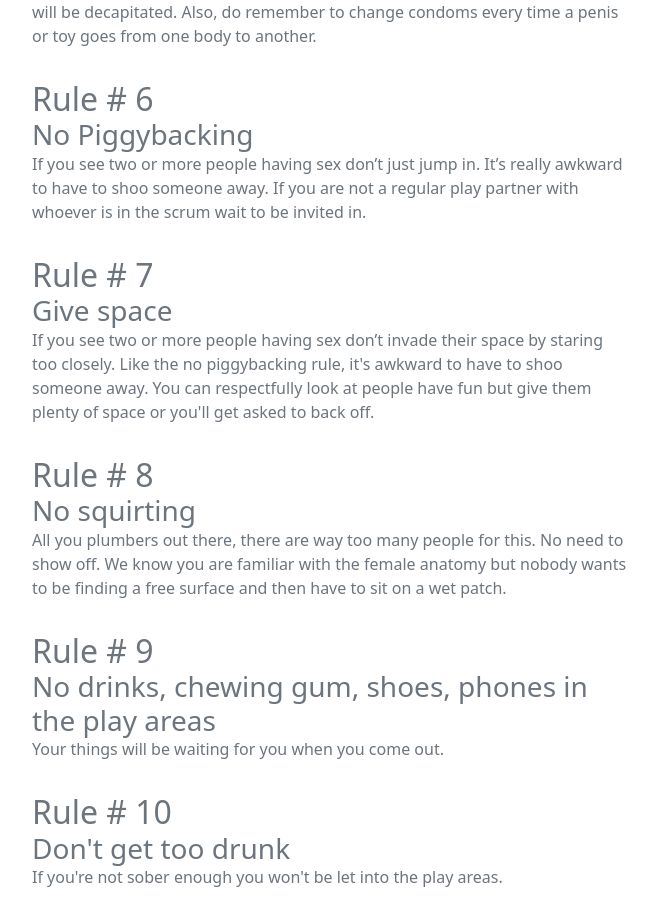
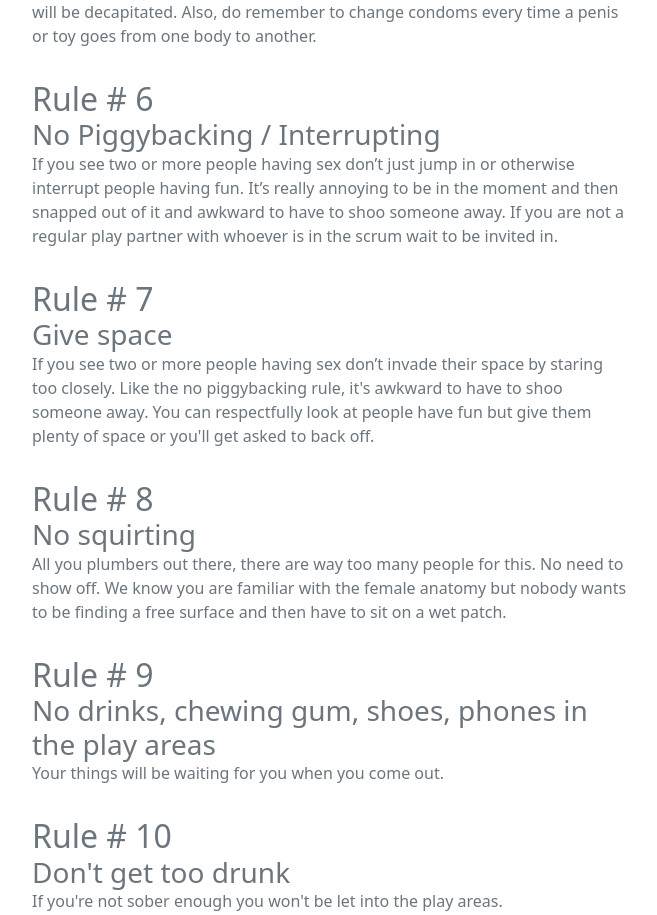
Before and after one commit to dantrovato/the-tribe-react18, a React (Vite) app: page /rules in a window 1280 px wide. Shown: the part 3326-4241 px from the top of the page, without its empty margins (308-965 px from the left). Built offline with nearby package versions, Linux system fonts and the light colour scheme.

Commit message:
Tweak rule num 6

```diff
--- a/src/components/Rules.tsx
+++ b/src/components/Rules.tsx
@@ -103,11 +103,13 @@ const Rules = () => {
         time a penis or toy goes from one body to another.
       </p>
       <h2>Rule # 6</h2>
-      <h3>No Piggybacking</h3>
+      <h3>No Piggybacking / Interrupting </h3>
       <p>
-        If you see two or more people having sex don’t just jump in. It’s really
-        awkward to have to shoo someone away. If you are not a regular play
-        partner with whoever is in the scrum wait to be invited in.
+        If you see two or more people having sex don’t just jump in or otherwise
+        interrupt people having fun. It’s really annoying to be in the moment
+        and then snapped out of it and awkward to have to shoo someone away. If
+        you are not a regular play partner with whoever is in the scrum wait to
+        be invited in.
       </p>
       <h2>Rule # 7</h2>
       <h3>Give space</h3>
```
